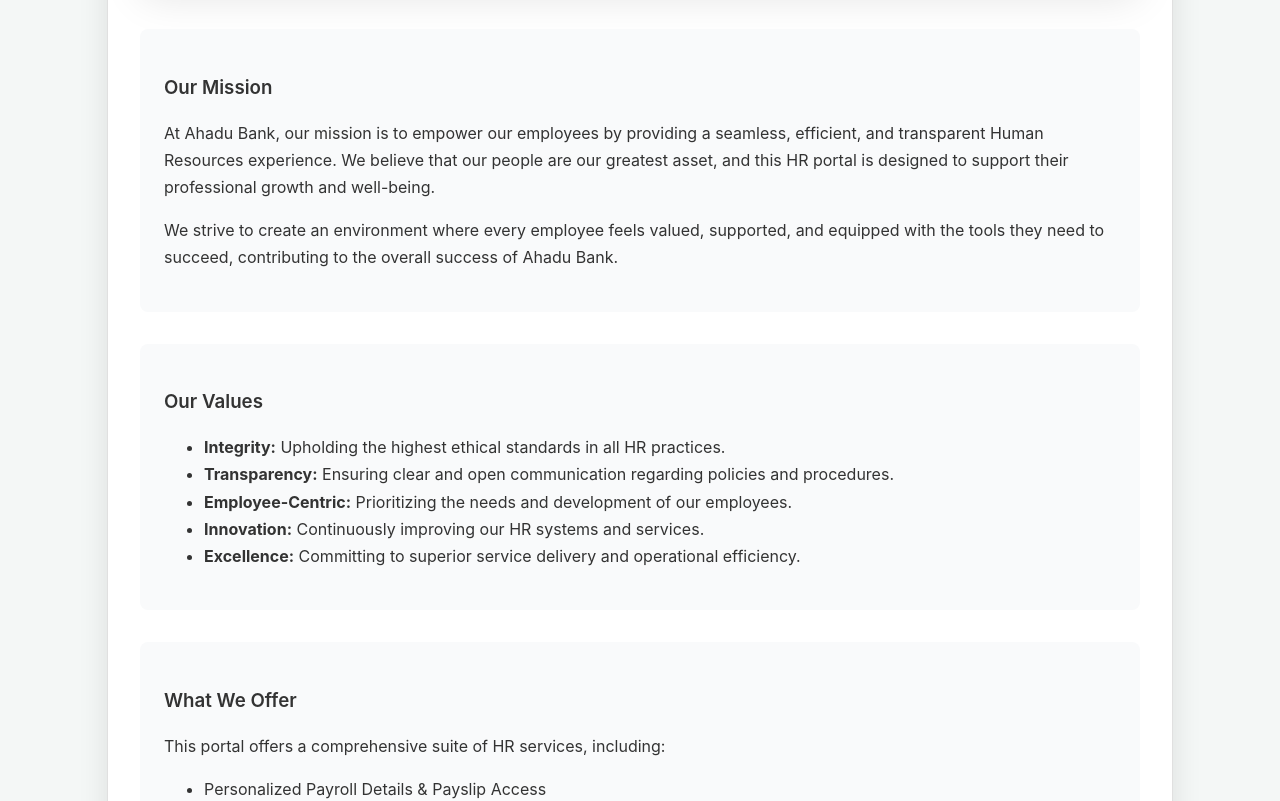
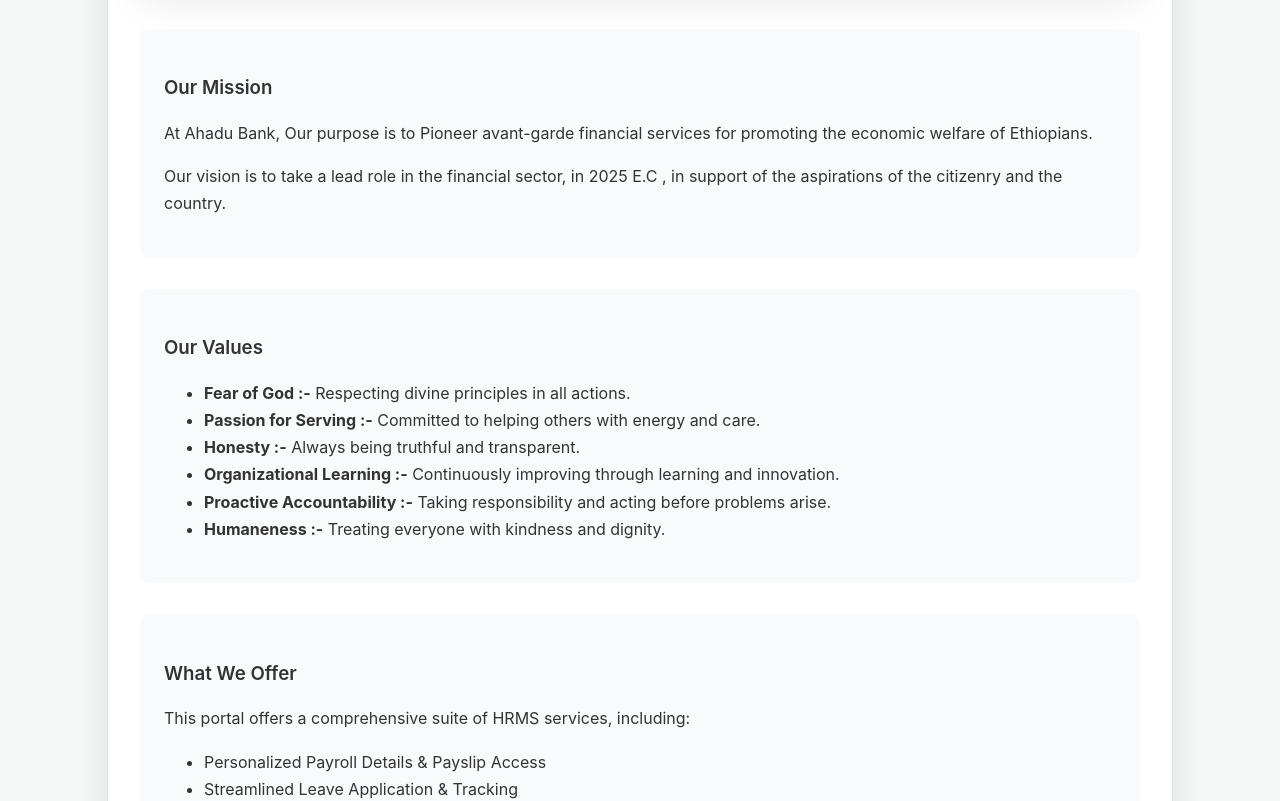
Before and after one commit to Gedefaye01/ahadu-payroll-mgnt-system, a React (Create React App) app in the folder frontend-react/: page /about in a window 1280 px wide. Shown: the part 540-1341 px from the top of the page. Built offline with nearby package versions, Linux system fonts and the light colour scheme.

Commit message:
Fix: Update About Us

```diff
--- a/frontend-react/src/pages/About.js
+++ b/frontend-react/src/pages/About.js
@@ -13,7 +13,7 @@
   return (
     <div className="page-container p-6 max-w-4xl mx-auto bg-white rounded-lg shadow-md">
       <h1 className="page-header text-3xl font-bold text-center text-gray-800 mb-8">
-        About Ahadu Bank HR Portal & Payroll System
+        About Ahadu Bank HRMS Portal
       </h1>
 
       {/* Main Introduction Card */}
@@ -29,13 +29,10 @@
       <section className="mt-8 mb-8 p-6 border border-gray-200 rounded-lg bg-gray-50">
         <h3 className="text-2xl font-semibold text-gray-700 mb-4">Our Mission</h3>
         <p className="text-gray-700 leading-relaxed mb-4">
-          At Ahadu Bank, our mission is to empower our employees by providing a seamless, efficient,
-          and transparent Human Resources experience. We believe that our people are our greatest asset,
-          and this HR portal is designed to support their professional growth and well-being.
+          At Ahadu Bank, Our purpose is to Pioneer avant-garde financial services for promoting the economic welfare of Ethiopians.
         </p>
         <p className="text-gray-700 leading-relaxed">
-          We strive to create an environment where every employee feels valued, supported, and equipped
-          with the tools they need to succeed, contributing to the overall success of Ahadu Bank.
+          Our vision is to take a lead role in the financial sector, in 2025 E.C , in support of the aspirations of the citizenry and the country.
         </p>
       </section>
 
@@ -43,11 +40,12 @@
       <section className="mb-8 p-6 border border-gray-200 rounded-lg bg-gray-50">
         <h3 className="text-2xl font-semibold text-gray-700 mb-4">Our Values</h3>
         <ul className="list-disc list-inside text-gray-700 space-y-2">
-          <li><strong>Integrity:</strong> Upholding the highest ethical standards in all HR practices.</li>
-          <li><strong>Transparency:</strong> Ensuring clear and open communication regarding policies and procedures.</li>
-          <li><strong>Employee-Centric:</strong> Prioritizing the needs and development of our employees.</li>
-          <li><strong>Innovation:</strong> Continuously improving our HR systems and services.</li>
-          <li><strong>Excellence:</strong> Committing to superior service delivery and operational efficiency.</li>
+          <li><strong>Fear of God :-</strong> Respecting divine principles in all actions.</li>
+          <li><strong>Passion for Serving :-</strong> Committed to helping others with energy and care.</li>
+          <li><strong>Honesty :-</strong> Always being truthful and transparent.</li>
+          <li><strong>Organizational Learning :-</strong> Continuously improving through learning and innovation.</li>
+          <li><strong>Proactive Accountability :-</strong> Taking responsibility and acting before problems arise.</li>
+          <li><strong>Humaneness :-</strong> Treating everyone with kindness and dignity.</li>
         </ul>
       </section>
 
@@ -55,7 +53,7 @@
       <section className="mb-8 p-6 border border-gray-200 rounded-lg bg-gray-50">
         <h3 className="text-2xl font-semibold text-gray-700 mb-4">What We Offer</h3>
         <p className="text-gray-700 leading-relaxed mb-4">
-          This portal offers a comprehensive suite of HR services, including:
+          This portal offers a comprehensive suite of HRMS services, including:
         </p>
         <ul className="list-disc list-inside text-gray-700 space-y-2">
           <li>Personalized Payroll Details & Payslip Access</li>
@@ -72,7 +70,7 @@
 
       {/* Legal Section */}
       <Card className="mt-10 text-center">
-        <h3 className="text-2xl font-semibold text-gray-700 mb-4">Legal</h3>
+        {/* <h3 className="text-2xl font-semibold text-gray-700 mb-4">Legal</h3> */}
         <div className="flex justify-center gap-6">
           <button
             type="button"
```
